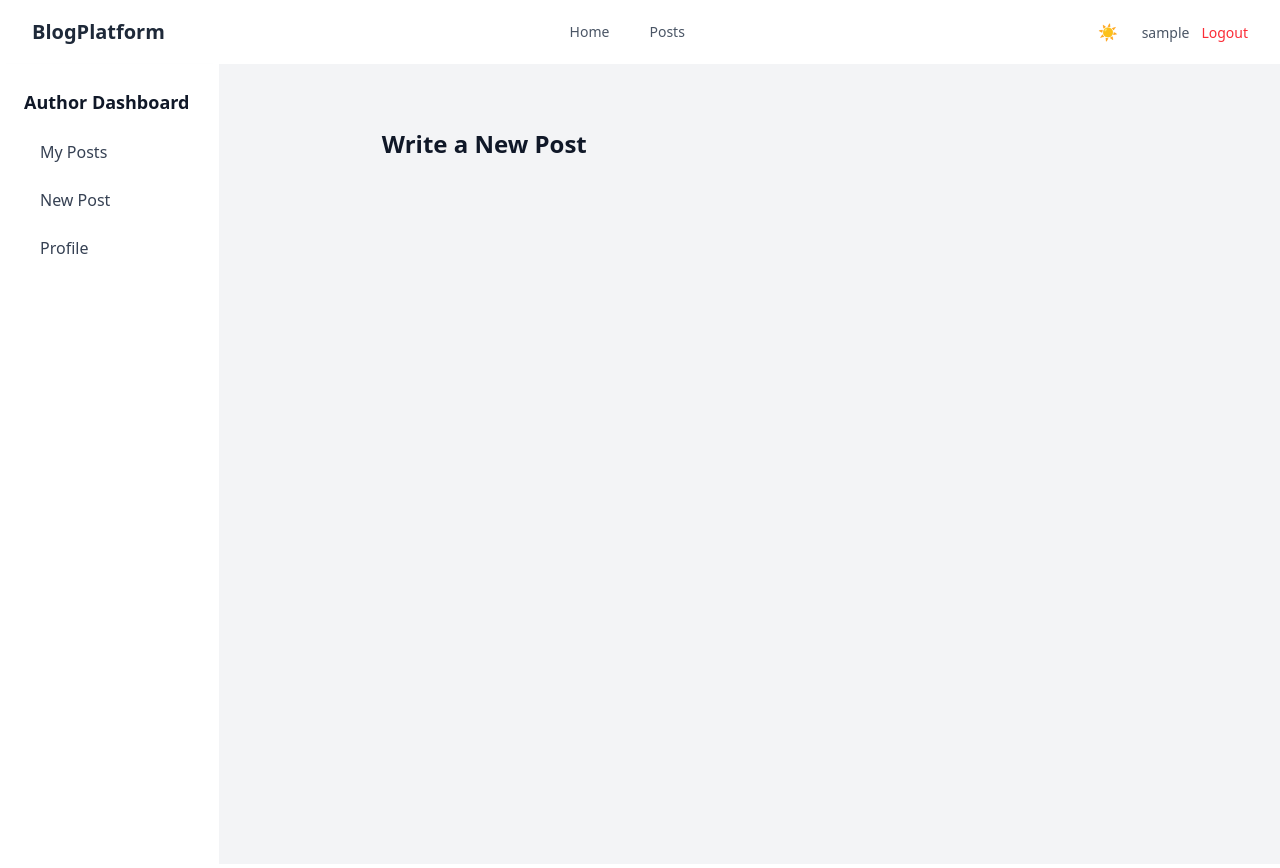
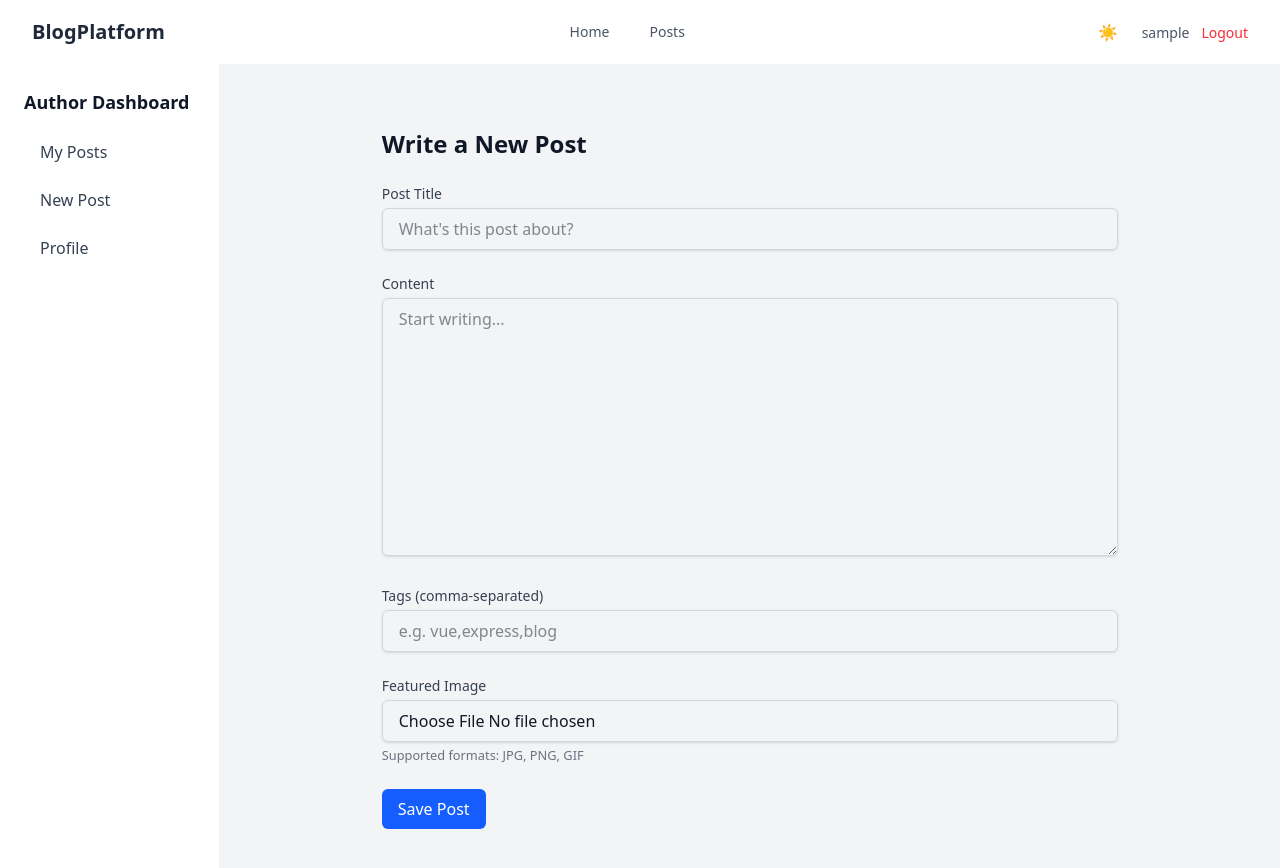
Before and after one commit to Nwachukwuchinedu/Multi-Role-Blog-Platform, a Vue app in the folder client/: page /author/posts/new in a window 1280 px wide. Shown: the top 868 px of the page. Built offline with nearby package versions, Linux system fonts and the light colour scheme; sample sign-in values are in the browser's storage.

Commit message:
new post modified

```diff
--- a/client/src/pages/NewPost.vue
+++ b/client/src/pages/NewPost.vue
@@ -1,6 +1,162 @@
+<!-- src/pages/NewPost.vue -->
 <template>
   <div class="max-w-3xl mx-auto px-4 py-8">
-    <h1 class="text-2xl font-bold text-gray-900 dark:text-white">Write a New Post</h1>
-    <!-- Tiptap / Quill editor would go here -->
+    <h1 class="text-2xl font-bold text-gray-900 dark:text-white mb-6">Write a New Post</h1>
+
+    <!-- Form -->
+    <form @submit.prevent="submitPost" class="space-y-6">
+      <!-- Title -->
+      <div>
+        <label for="title" class="block text-sm font-medium text-gray-700 dark:text-gray-300 mb-1">Post Title</label>
+        <input
+          id="title"
+          v-model="post.title"
+          type="text"
+          placeholder="What's this post about?"
+          required
+          class="w-full px-4 py-2 border border-gray-300 dark:border-gray-600 rounded-md shadow-sm focus:outline-none focus:ring-2 focus:ring-blue-500 dark:bg-gray-700 dark:text-white"
+        />
+      </div>
+
+      <!-- Content -->
+      <div>
+        <label for="content" class="block text-sm font-medium text-gray-700 dark:text-gray-300 mb-1">Content</label>
+        <textarea
+          id="content"
+          v-model="post.content"
+          rows="10"
+          placeholder="Start writing..."
+          required
+          class="w-full px-4 py-2 border border-gray-300 dark:border-gray-600 rounded-md shadow-sm focus:outline-none focus:ring-2 focus:ring-blue-500 dark:bg-gray-700 dark:text-white"
+        ></textarea>
+      </div>
+
+      <!-- Tags -->
+      <div>
+        <label for="tags" class="block text-sm font-medium text-gray-700 dark:text-gray-300 mb-1">Tags (comma-separated)</label>
+        <input
+          id="tags"
+          v-model="post.tags"
+          type="text"
+          placeholder="e.g. vue,express,blog"
+          class="w-full px-4 py-2 border border-gray-300 dark:border-gray-600 rounded-md shadow-sm focus:outline-none focus:ring-2 focus:ring-blue-500 dark:bg-gray-700 dark:text-white"
+        />
+      </div>
+
+      <!-- Image Upload -->
+      <div>
+        <label for="image" class="block text-sm font-medium text-gray-700 dark:text-gray-300 mb-1">Featured Image</label>
+        <input
+          id="image"
+          type="file"
+          accept="image/*"
+          @change="onImageChange"
+          class="w-full px-4 py-2 border border-gray-300 dark:border-gray-600 rounded-md shadow-sm dark:bg-gray-700 dark:text-white"
+        />
+        <small class="text-gray-500 dark:text-gray-400 mt-1 block">Supported formats: JPG, PNG, GIF</small>
+      </div>
+
+      <!-- Submit Button -->
+      <button
+        type="submit"
+        :disabled="loading"
+        class="bg-blue-600 hover:bg-blue-700 text-white px-4 py-2 rounded-md transition-colors duration-200 disabled:opacity-50 disabled:cursor-not-allowed"
+      >
+        {{ loading ? 'Saving...' : 'Save Post' }}
+      </button>
+    </form>
+
+    <!-- Preview Section -->
+    <section v-if="post.image" class="mt-6">
+      <h2 class="text-lg font-semibold text-gray-800 dark:text-gray-300 mb-2">Preview Image</h2>
+      <img
+        :src="post.image"
+        alt="Featured image preview"
+        class="w-full max-h-60 object-cover rounded-md"
+      />
+    </section>
   </div>
 </template>
+
+<script setup>
+import { ref } from 'vue'
+import { useRouter } from 'vue-router'
+import apiClient from '../services/apiClient'
+
+const router = useRouter()
+const post = ref({
+  title: '',
+  content: '',
+  tags: '',
+  image: null
+})
+
+const loading = ref(false)
+const file = ref(null)
+
+// Handle image selection
+const onImageChange = (event) => {
+  const selectedFile = event.target.files[0]
+  if (selectedFile) {
+    const reader = new FileReader()
+
+    reader.onload = (e) => {
+      // Set preview URL
+      post.value.image = e.target.result
+    }
+
+    reader.readAsDataURL(selectedFile)
+    file.value = selectedFile
+  }
+}
+
+// Submit new post
+const submitPost = async () => {
+  try {
+    loading.value = true
+
+    const formData = new FormData()
+    formData.append('title', post.value.title)
+    formData.append('content', post.value.content)
+    formData.append('tags', post.value.tags)
+
+    if (file.value) {
+      formData.append('image', file.value)
+    }
+
+    // Send to backend
+    const response = await apiClient.post('/posts', formData, {
+      headers: {
+        'Content-Type': 'multipart/form-data'
+      }
+    })
+
+    showNotification('Post created successfully!', 'success')
+    setTimeout(() => {
+      router.push(`/post/${response.data._id}`)
+    }, 1500)
+
+  } catch (err) {
+    showNotification('Failed to create post.', 'error')
+    loading.value = false
+    console.error(err)
+  }
+}
+
+function showNotification(message, type = 'success') {
+  const container = document.createElement('div')
+  container.className = `
+    fixed bottom-4 right-4 px-4 py-2 rounded-md shadow-lg z-50
+    ${type === 'success' ? 'bg-green-500 text-white' : 'bg-red-500 text-white'}
+    transform transition-all duration-300 ease-in-out
+    animate-fade-in-up
+  `
+  container.textContent = message
+  document.body.appendChild(container)
+
+  setTimeout(() => {
+    container.classList.add('opacity-0', 'translate-y-2')
+    setTimeout(() => container.remove(), 300)
+  }, 2500)
+}
+</script>
```
